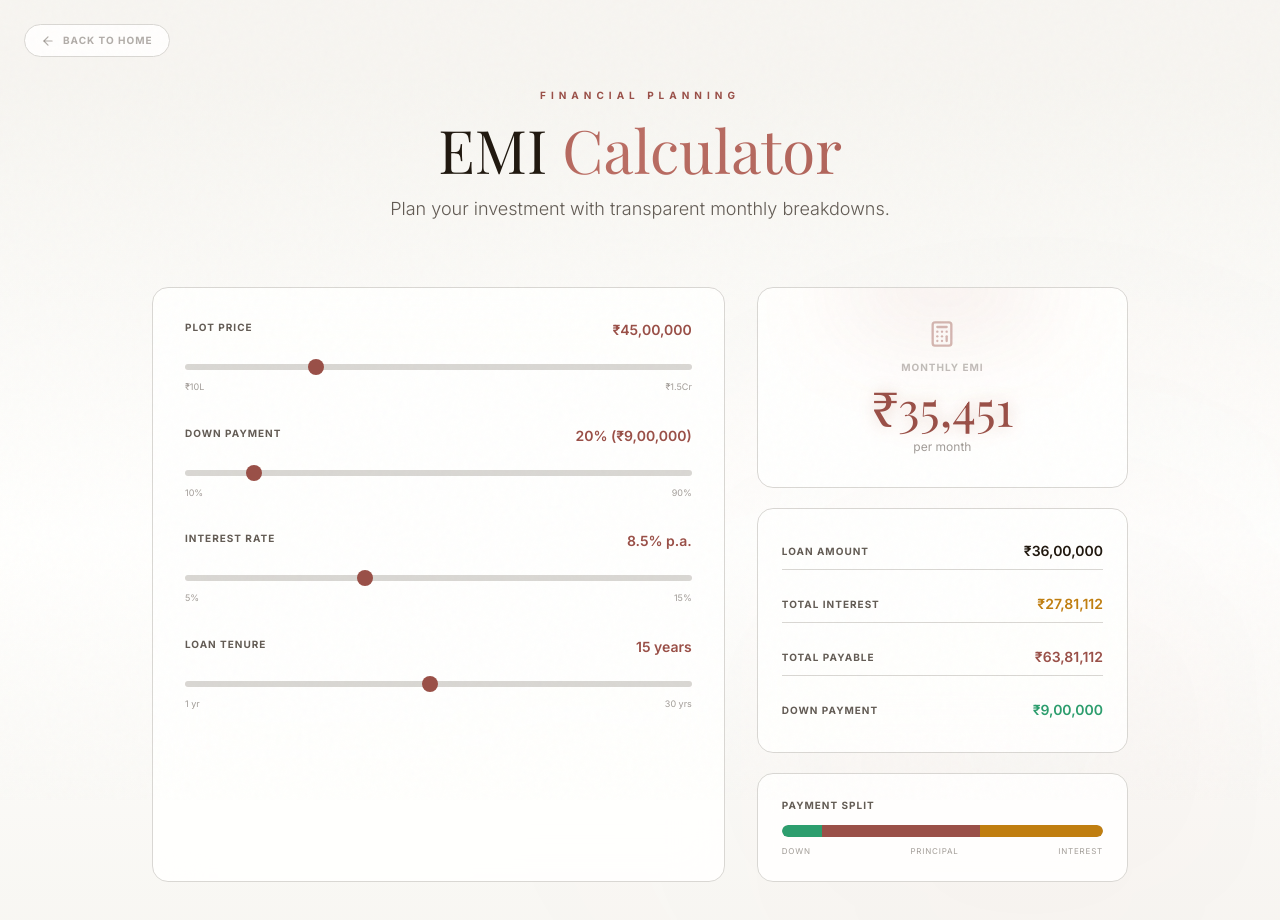
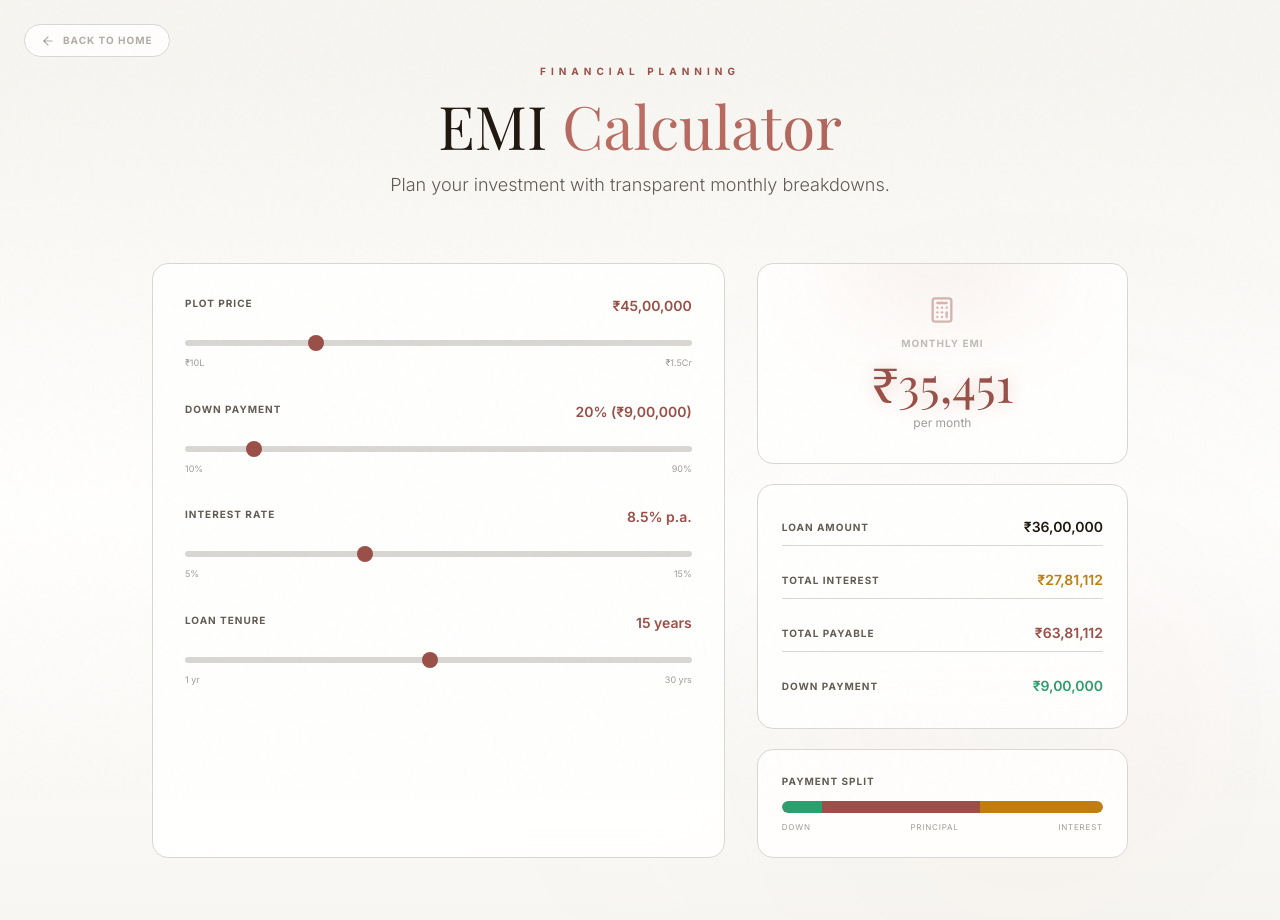
Before and after one commit to juug24btech22417-del/Casa-Lumiere, a Next.js app: page /emi-calculator in a window 1280 px wide. Shown: the top 920 px of the page. Built offline with nearby package versions, Linux system fonts and the light colour scheme; a web font is replaced by a local one.

Commit message:
fix(desktop): pull EMI calculator up another notch
md:pt-2 still had a small gap. Switch to md:-mt-6 (negative margin)
so the calculator's headline slides up underneath the layout's
existing top padding, sitting flush with the back button. Mobile
stays at pt-2.

```diff
--- a/src/components/sections/EMICalculator.tsx
+++ b/src/components/sections/EMICalculator.tsx
@@ -31,7 +31,7 @@ export const EMICalculator = () => {
   const inputClass = "w-full h-1.5 rounded-full appearance-none cursor-pointer bg-champagne accent-gold [&::-webkit-slider-thumb]:appearance-none [&::-webkit-slider-thumb]:w-4 [&::-webkit-slider-thumb]:h-4 [&::-webkit-slider-thumb]:rounded-full [&::-webkit-slider-thumb]:bg-gold [&::-webkit-slider-thumb]:shadow-gold [&::-webkit-slider-thumb]:cursor-pointer";
 
   return (
-    <section className="pt-2 md:pt-2 md:pb-28 relative overflow-hidden pb-12">
+    <section className="pt-2 md:-mt-6 md:pb-28 relative overflow-hidden pb-12">
       <div className="absolute inset-0 bg-gradient-to-b from-deep-forest via-surface to-deep-forest" />
       <div className="absolute bottom-0 right-0 w-[500px] h-[500px] bg-gold/[0.04] rounded-full blur-[160px] pointer-events-none" />
 
```
